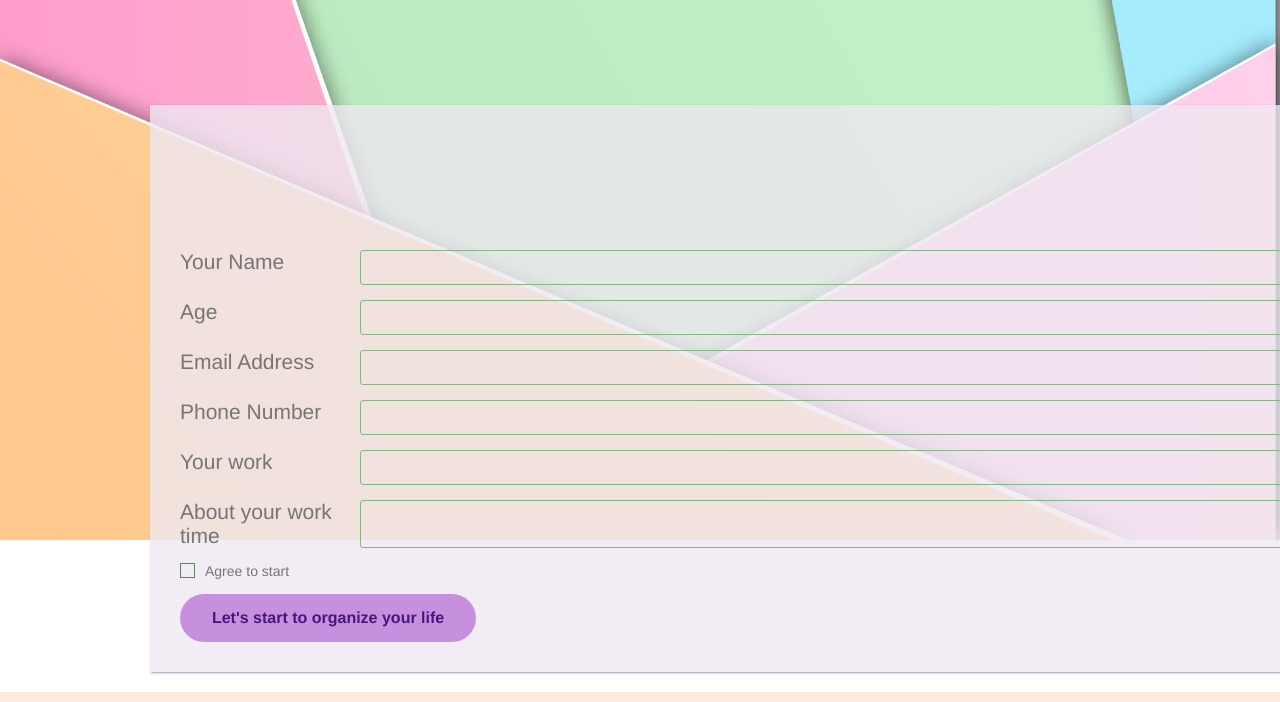
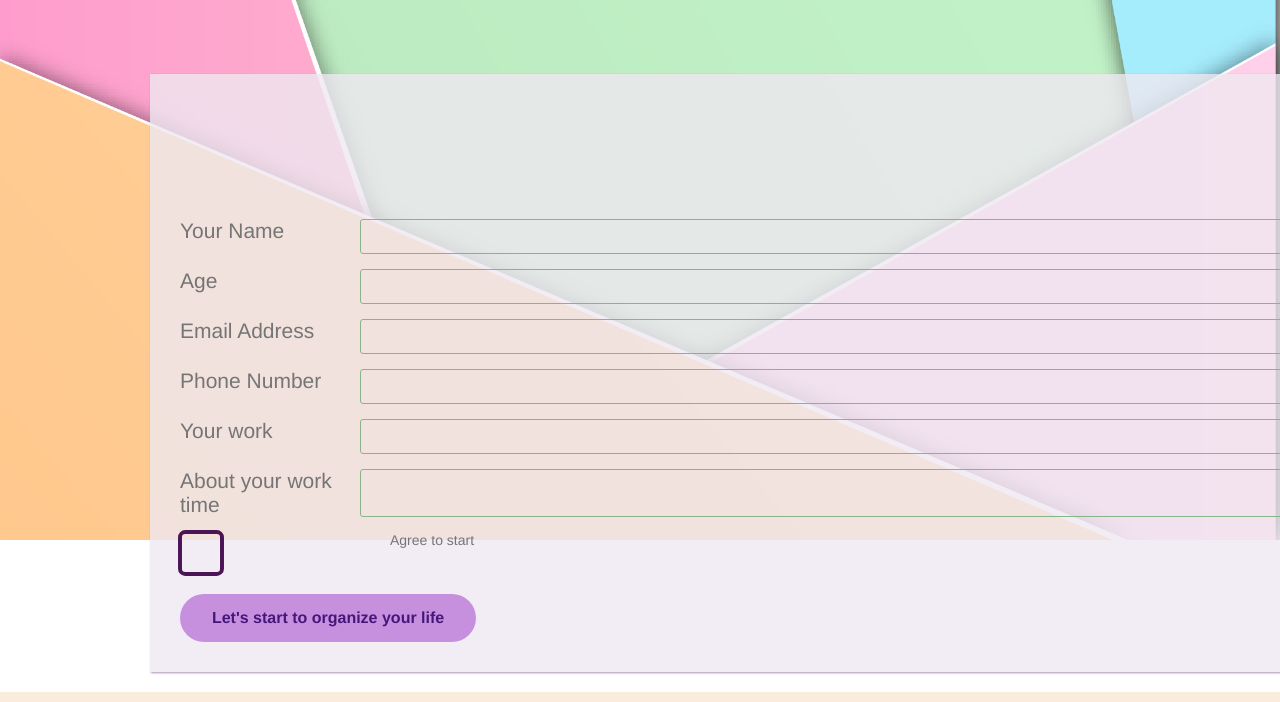
Before and after one commit to Leen-Rasllan/todo-list, a plain HTML site: page home.html in a window 1280 px wide. Shown: the part 1000-1702 px from the top of the page. Drawn offline with Linux system fonts and the light colour scheme.

Commit message:
todo list repush

```diff
--- a/home.html
+++ b/home.html
@@ -93,11 +93,13 @@
 			<input type="textarea" class="input">
 		 </div>
           <div class="inputfield terms">
-              <label class="check">
-                <input type="checkbox">
-                <span class="checkmark"></span>
-              </label>
-              <p>Agree to start</p>
+			<label class="container">
+				<input type="checkbox">
+				<svg viewBox="0 0 64 64" height="2em" width="2em">
+				  <path d="M 0 16 V 56 A 8 8 90 0 0 8 64 H 56 A 8 8 90 0 0 64 56 V 8 A 8 8 90 0 0 56 0 H 8 A 8 8 90 0 0 0 8 V 16 L 32 48 L 64 16 V 8 A 8 8 90 0 0 56 0 H 8 A 8 8 90 0 0 0 8 V 56 A 8 8 90 0 0 8 64 H 56 A 8 8 90 0 0 64 56 V 16" pathLength="575.0541381835938" class="path"></path>
+				</svg>
+			  </label>
+              <p style="font-size: 30;">Agree to start</p>
            </div>
           <div class="inputfield">
             <a href="index.html" class="me">Let's start to organize your life</a>
```
